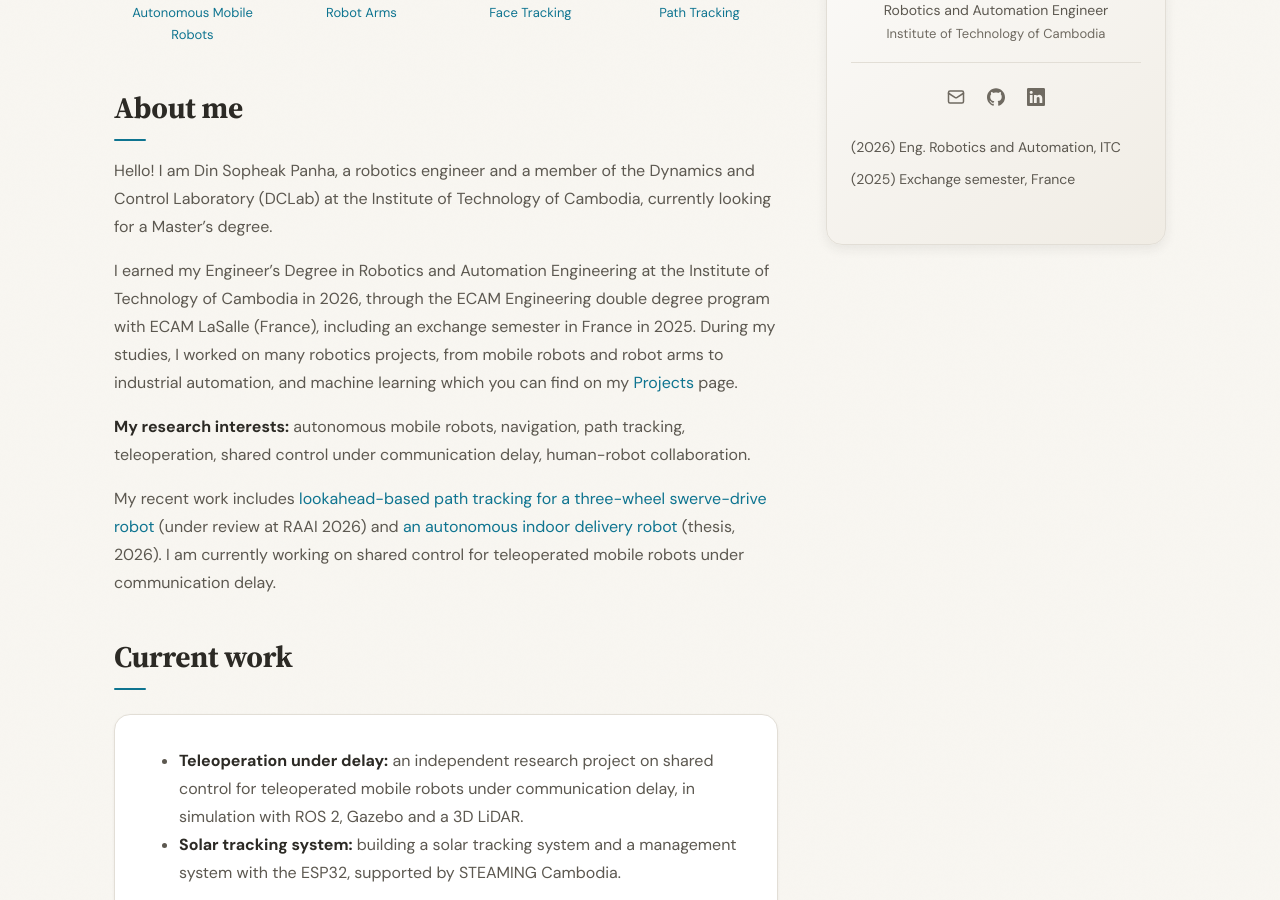
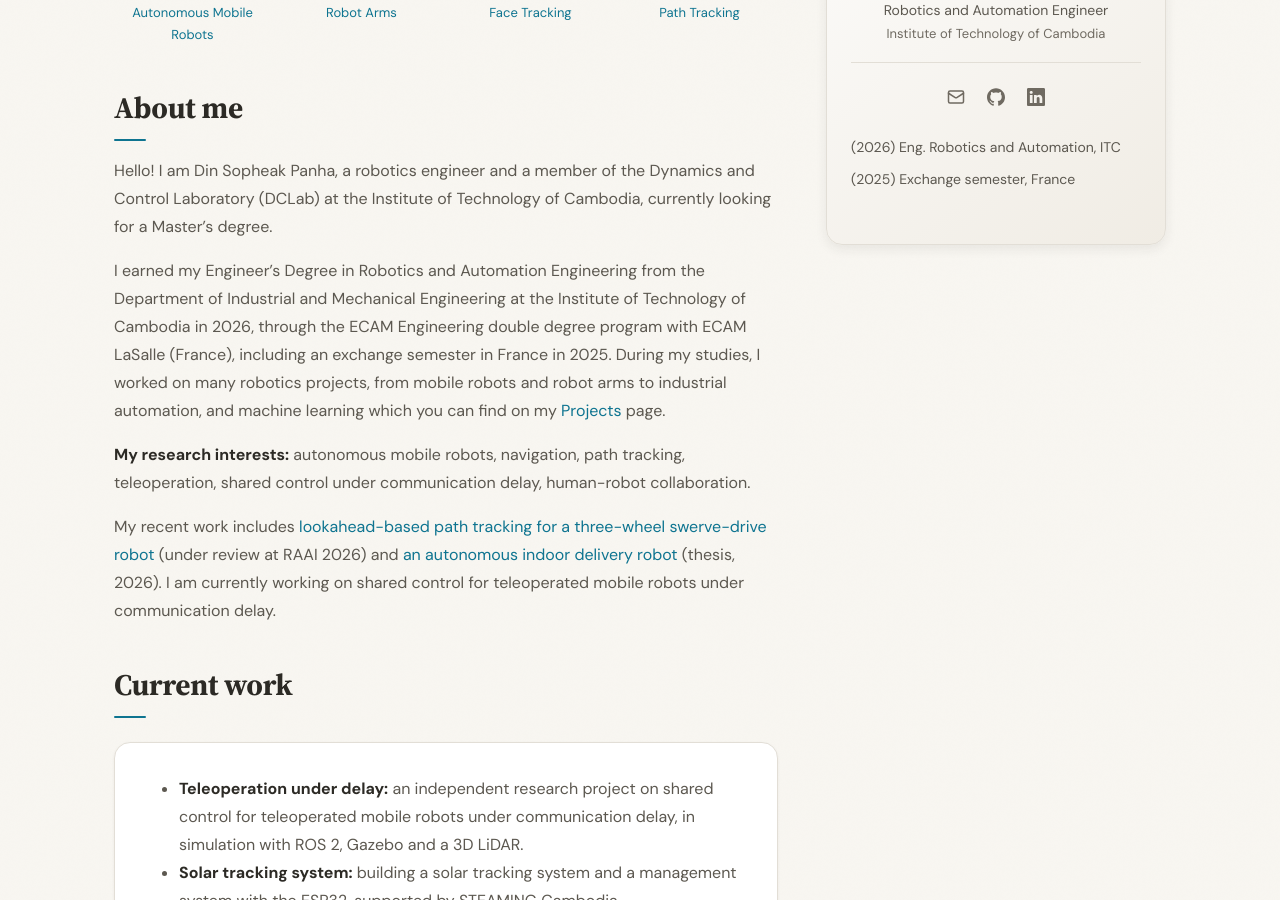
Before and after one commit to din-sopheak-panha/din-sopheak-panha.github.io, a Jekyll site: the page built from _pages/home.md, in a window 1280 px wide and 900 px high, scrolled down 337 px. Built offline with Jekyll 4.4.1, drawn with Linux system fonts in a browser that asks for light colours.

Commit message:
Update home.md

```diff
--- a/_pages/home.md
+++ b/_pages/home.md
@@ -29,7 +29,7 @@ permalink: /
 ## About me
 Hello! I am Din Sopheak Panha, a robotics engineer and a member of the Dynamics and Control Laboratory (DCLab) at the Institute of Technology of Cambodia, currently looking for a Master's degree.
 
-I earned my Engineer's Degree in Robotics and Automation Engineering at the Institute of Technology of Cambodia in 2026, through the ECAM Engineering double degree program with ECAM LaSalle (France), including an exchange semester in France in 2025. During my studies, I worked on many robotics projects, from mobile robots and robot arms to industrial automation, and machine learning which you can find on my [Projects]({{ '/projects' | relative_url }}) page.
+I earned my Engineer's Degree in Robotics and Automation Engineering from the Department of Industrial and Mechanical Engineering at the Institute of Technology of Cambodia in 2026, through the ECAM Engineering double degree program with ECAM LaSalle (France), including an exchange semester in France in 2025. During my studies, I worked on many robotics projects, from mobile robots and robot arms to industrial automation, and machine learning which you can find on my [Projects]({{ '/projects' | relative_url }}) page.
 
 **My research interests:** autonomous mobile robots, navigation, path tracking, teleoperation, shared control under communication delay, human-robot collaboration.
 
```
